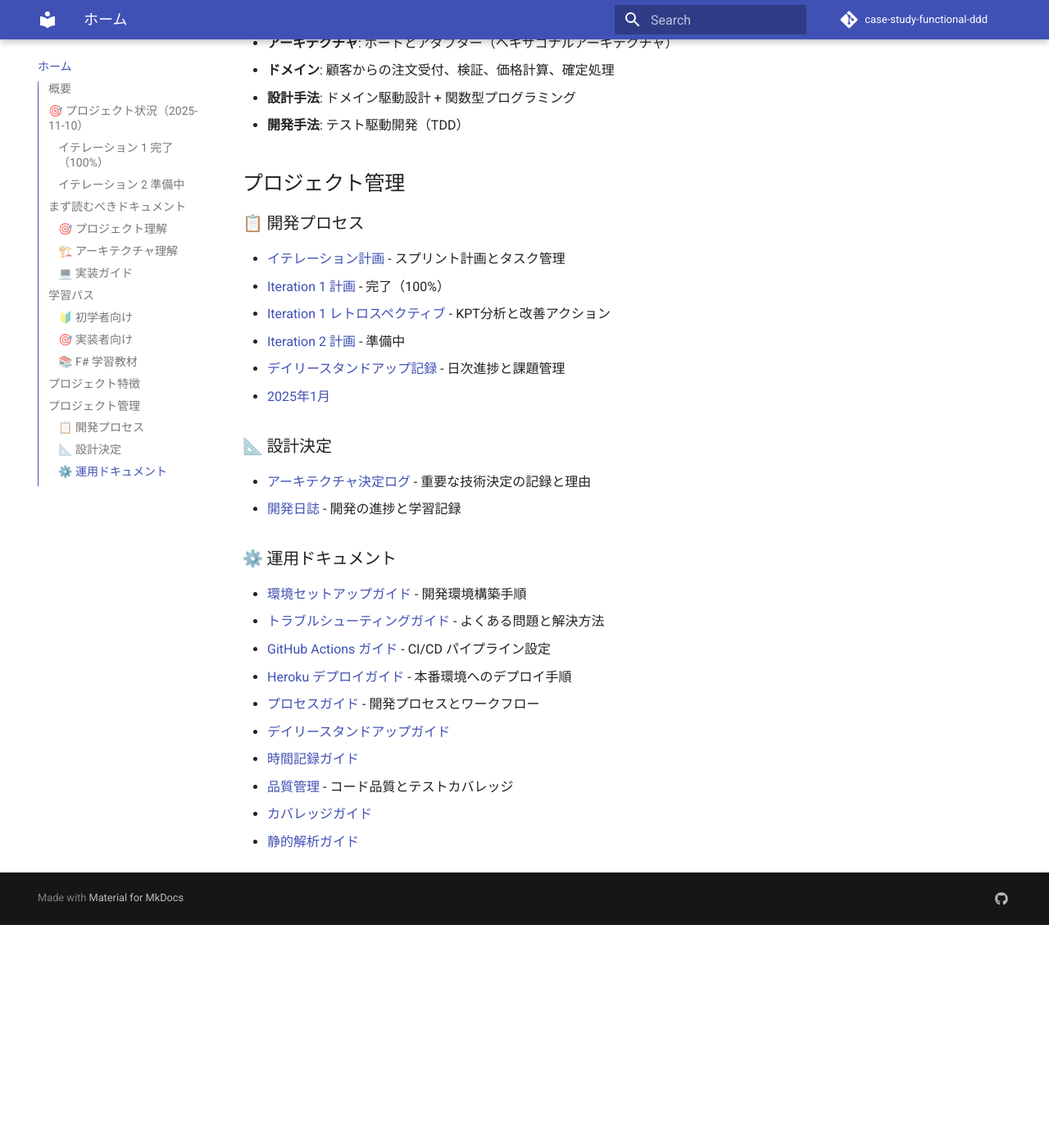
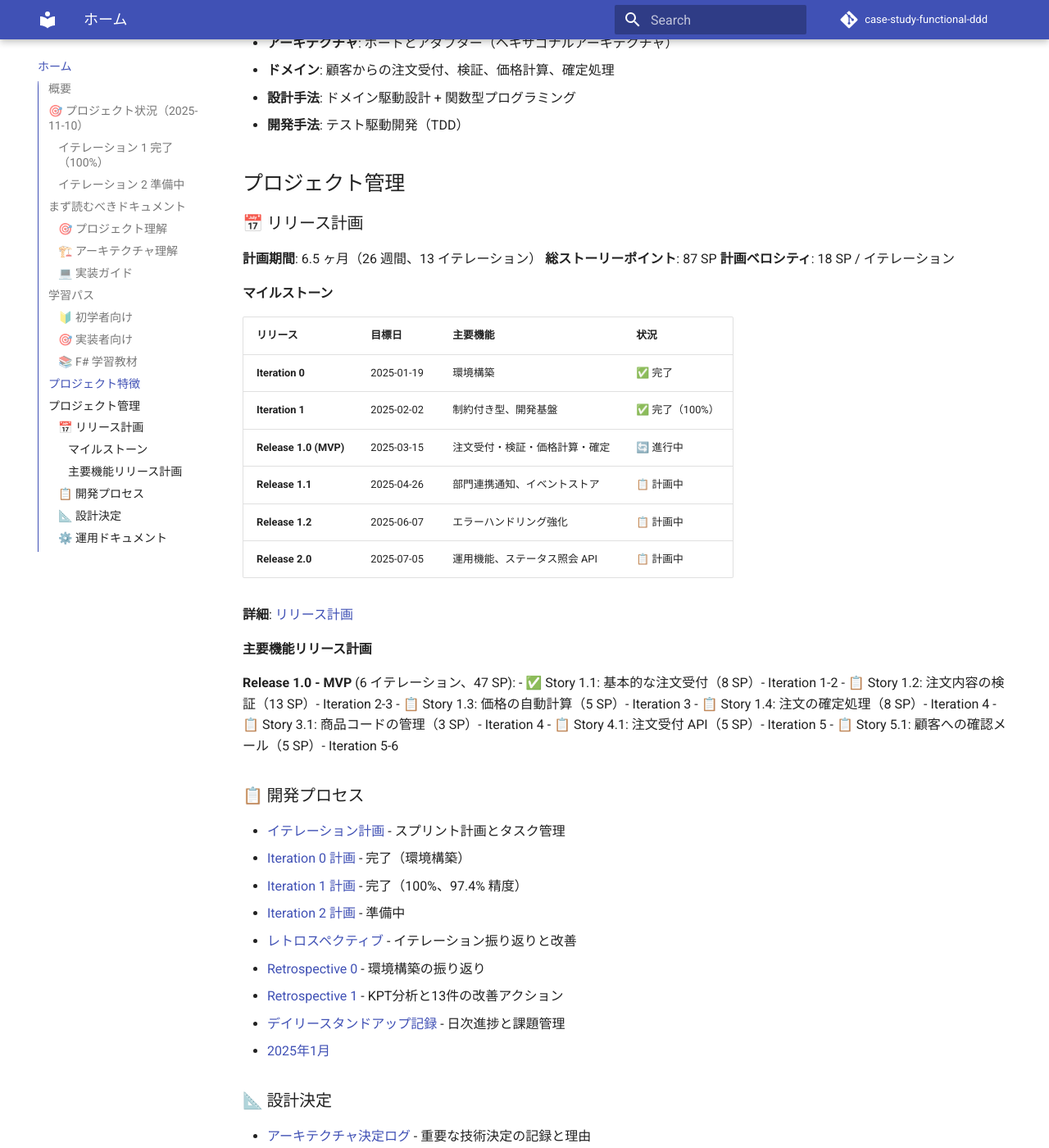
Before and after one commit to k2works/case-study-functional-ddd, an MkDocs documentation site: the page built from docs/index.md, in a window 1280 px wide and 1400 px high, scrolled down 2142 px. Shown: the whole window at 82% size. Built offline with MkDocs 1.6.1 and Material for MkDocs 9.7.7, drawn with Linux system fonts in a browser that asks for light colours; comment, search, counter and statistics services are not loaded; before the commit the page ends 3270 px from its top, so only the background shows below that.

Commit message:
docs: リリース計画をドキュメントインデックスに追加
ドキュメントインデックスにリリース計画のサマリーを追加し、プロジェクト全体の計画を可視化。

変更内容:
- docs/index.md:
  - リリース計画セクションを追加（計画期間、総SP、ベロシティ）
  - マイルストーン表を追加（4リリース、13イテレーション）
  - Release 1.0 MVP の主要機能リリース計画を追加
  - レトロスペクティブセクションに Retrospective 0 を追加

- mkdocs.yml:
  - 開発プロセスナビゲーションにリリース計画を追加
  - Iteration 0 と Retrospective 0 をナビゲーションに追加
  - イテレーション計画とレトロスペクティブを時系列順に整理

🤖 Generated with [Claude Code](https://claude.com/claude-code)

Co-Authored-By: Claude <noreply@anthropic.com>

```diff
--- a/docs/index.md
+++ b/docs/index.md
@@ -78,11 +78,44 @@
 
 ## プロジェクト管理
 
+### 📅 リリース計画
+
+**計画期間**: 6.5 ヶ月（26 週間、13 イテレーション）
+**総ストーリーポイント**: 87 SP
+**計画ベロシティ**: 18 SP / イテレーション
+
+#### マイルストーン
+
+| リリース | 目標日 | 主要機能 | 状況 |
+|---------|--------|---------|------|
+| **Iteration 0** | 2025-01-19 | 環境構築 | ✅ 完了 |
+| **Iteration 1** | 2025-02-02 | 制約付き型、開発基盤 | ✅ 完了（100%） |
+| **Release 1.0 (MVP)** | 2025-03-15 | 注文受付・検証・価格計算・確定 | 🔄 進行中 |
+| **Release 1.1** | 2025-04-26 | 部門連携通知、イベントストア | 📋 計画中 |
+| **Release 1.2** | 2025-06-07 | エラーハンドリング強化 | 📋 計画中 |
+| **Release 2.0** | 2025-07-05 | 運用機能、ステータス照会 API | 📋 計画中 |
+
+**詳細**: [リリース計画](./development/release_plan.md)
+
+#### 主要機能リリース計画
+
+**Release 1.0 - MVP** (6 イテレーション、47 SP):
+- ✅ Story 1.1: 基本的な注文受付（8 SP）- Iteration 1-2
+- 📋 Story 1.2: 注文内容の検証（13 SP）- Iteration 2-3
+- 📋 Story 1.3: 価格の自動計算（5 SP）- Iteration 3
+- 📋 Story 1.4: 注文の確定処理（8 SP）- Iteration 4
+- 📋 Story 3.1: 商品コードの管理（3 SP）- Iteration 4
+- 📋 Story 4.1: 注文受付 API（5 SP）- Iteration 5
+- 📋 Story 5.1: 顧客への確認メール（5 SP）- Iteration 5-6
+
 ### 📋 開発プロセス
 - [イテレーション計画](./development/) - スプリント計画とタスク管理
-  - [Iteration 1 計画](./development/iteration_plan-1.md) - 完了（100%）
-  - [Iteration 1 レトロスペクティブ](./development/retrospective-1.md) - KPT分析と改善アクション
+  - [Iteration 0 計画](./development/iteration_plan-0.md) - 完了（環境構築）
+  - [Iteration 1 計画](./development/iteration_plan-1.md) - 完了（100%、97.4% 精度）
   - [Iteration 2 計画](./development/iteration_plan-2.md) - 準備中
+- [レトロスペクティブ](./development/) - イテレーション振り返りと改善
+  - [Retrospective 0](./development/retrospective-0.md) - 環境構築の振り返り
+  - [Retrospective 1](./development/retrospective-1.md) - KPT分析と13件の改善アクション
 - [デイリースタンドアップ記録](./operation/process/standup-logs/) - 日次進捗と課題管理
   - [2025年1月](./operation/process/standup-logs/2025-01.md)
 
--- a/mkdocs.yml
+++ b/mkdocs.yml
@@ -70,10 +70,13 @@ nav:
     - 技術スタック: design/tech_stack.md
     - テスト戦略: design/test_strategy.md
   - 開発プロセス:
+    - リリース計画: development/release_plan.md
     - イテレーション計画:
+      - Iteration 0 (環境構築): development/iteration_plan-0.md
       - Iteration 1: development/iteration_plan-1.md
       - Iteration 2: development/iteration_plan-2.md
     - レトロスペクティブ:
+      - Retrospective 0: development/retrospective-0.md
       - Retrospective 1: development/retrospective-1.md
     - デイリースタンドアップ:
       - スタンドアップガイド: operation/process/daily-standup-guide.md
```
